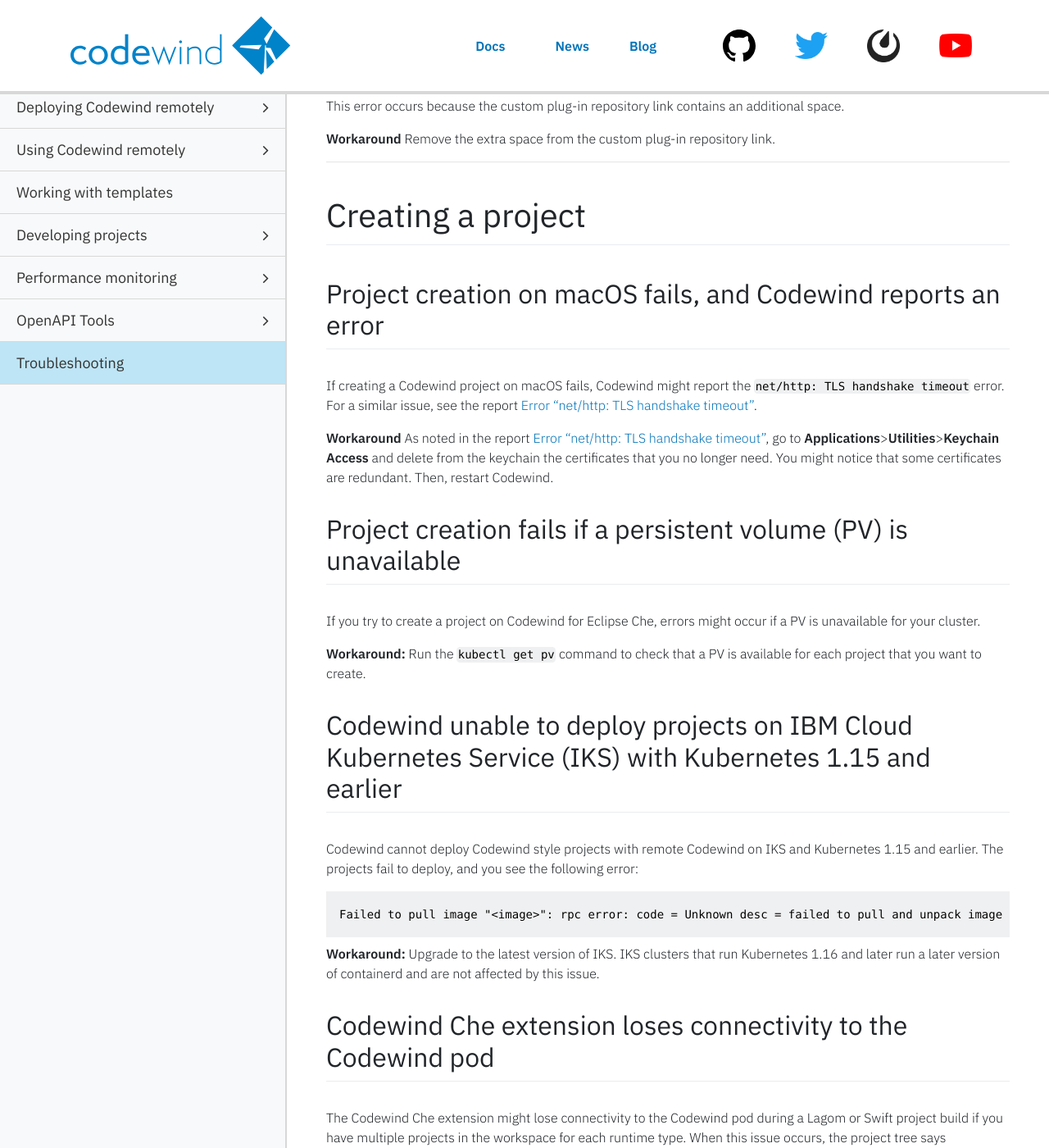
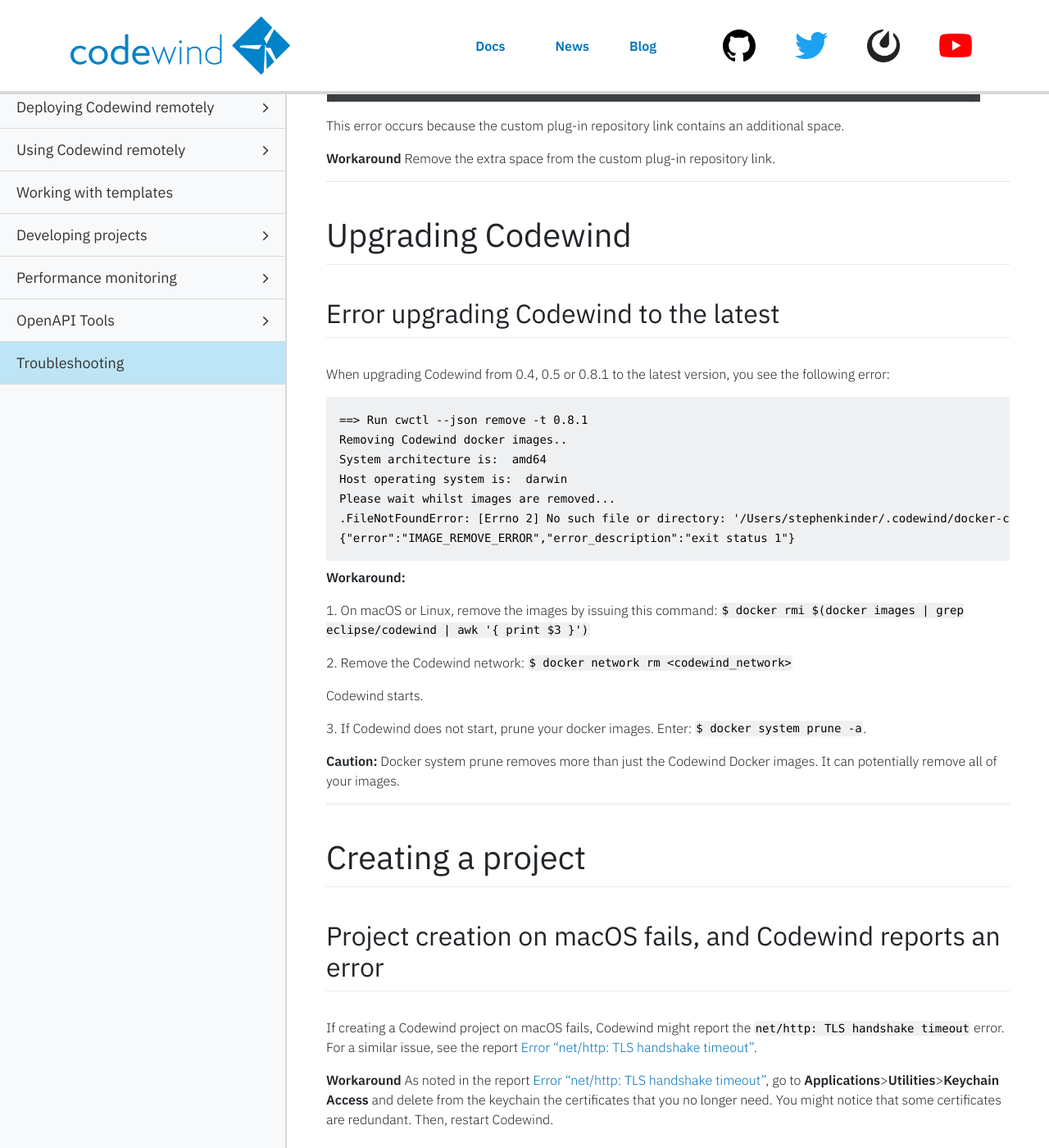
Before and after one commit to eclipse-archived/codewind-docs, a Jekyll site: the page built from docs/_documentations/troubleshooting.md, in a window 1280 px wide and 1400 px high, scrolled down 2657 px. Shown: the whole window at 82% size. Built offline with Jekyll 4.4.1, drawn with Linux system fonts in a browser that asks for light colours; nearby versions of some CDN libraries; comment, search, counter and statistics services are not loaded.

Commit message:
Add new Ts issue for 2604
Signed-off-by: micgibso <MICGIBSO@uk.ibm.com>

````diff
--- a/docs/_documentations/troubleshooting.md
+++ b/docs/_documentations/troubleshooting.md
@@ -16,6 +16,7 @@ parent: root
 The following sections contain workarounds for issues that you might encounter when you use Codewind. If you don't see your issue here, please check our [GitHub repository](https://github.com/eclipse/codewind/issues). If you still don't see your issue, you can open a new issue in the repository.
 
 * [Installing Codewind](#installing-codewind)
+* [Upgrading Codewind](#upgrading-codewind)
 * [Creating a project](#creating-a-project)
 * [Importing a project](#importing-a-project)
 * [Understanding Application Metrics](#understanding-application-metrics)
@@ -119,6 +120,43 @@ This error occurs because the custom plug-in repository link contains an additio
 
 **Workaround**
 Remove the extra space from the custom plug-in repository link.
+
+***
+# Upgrading Codewind
+
+<!--
+Action/Topic: Upgrading Codewind
+Issue type: bug/info
+Issue links: https://github.com/eclipse/codewind/issues/2604
+0.11.0: New for this release
+-->
+
+## Error upgrading Codewind to the latest
+When upgrading Codewind from 0.4, 0.5 or 0.8.1 to the latest version, you see the following error:
+
+```
+==> Run cwctl --json remove -t 0.8.1
+Removing Codewind docker images..
+System architecture is:  amd64
+Host operating system is:  darwin
+Please wait whilst images are removed...
+.FileNotFoundError: [Errno 2] No such file or directory: '/Users/stephenkinder/.codewind/docker-compose.yaml'
+{"error":"IMAGE_REMOVE_ERROR","error_description":"exit status 1"}
+```
+
+**Workaround:**
+
+1\. On macOS or Linux, remove the images by issuing this command:
+`$ docker rmi $(docker images | grep eclipse/codewind | awk '{ print $3 }')`
+
+2\. Remove the Codewind network:
+`$ docker network rm <codewind_network>`
+
+Codewind starts.
+
+3\. If Codewind does not start, prune your docker images. Enter: `$ docker system prune -a`.
+
+**Caution:** Docker system prune removes more than just the Codewind Docker images. It can potentially remove all of your images.
 
 ***
 # Creating a project
````
